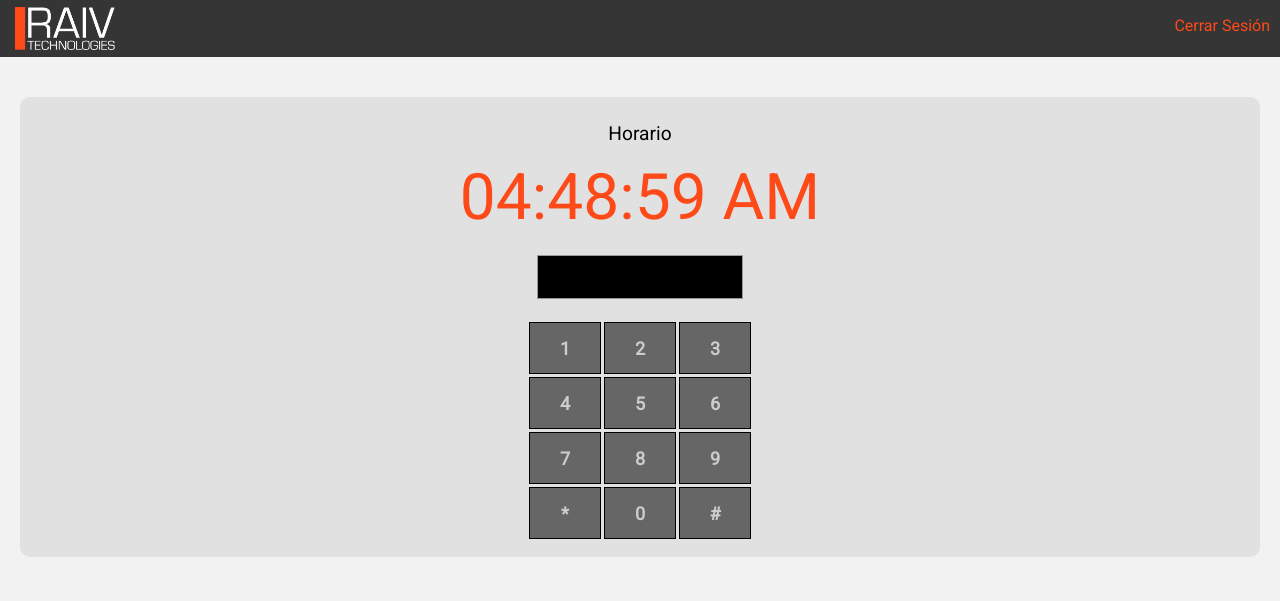
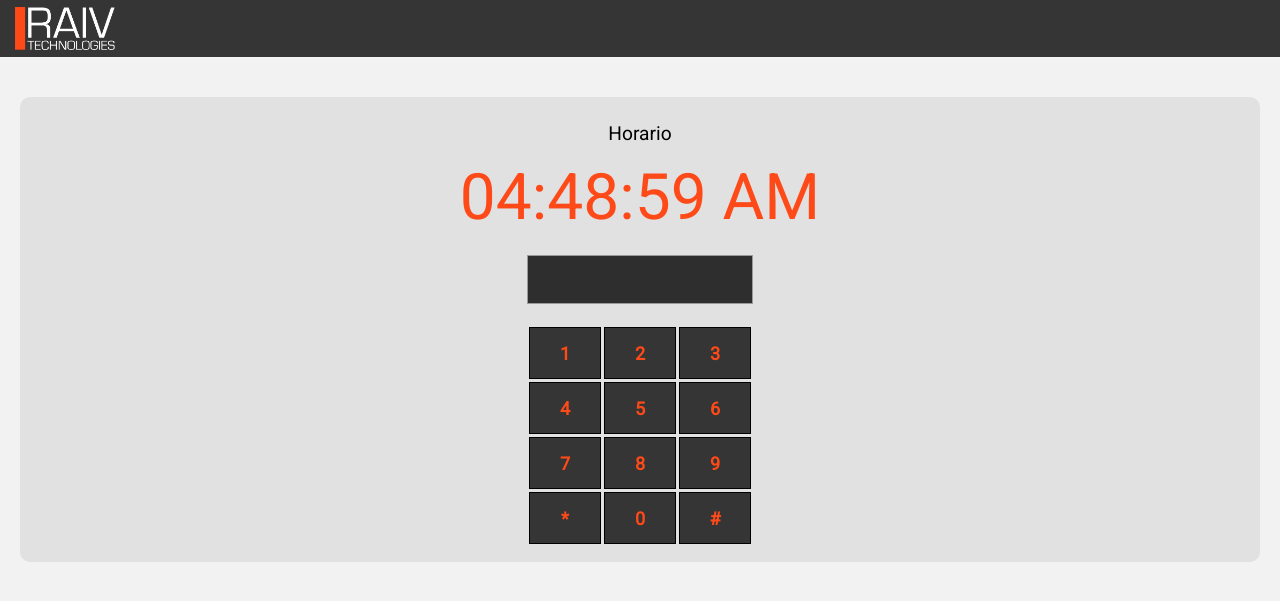
Before and after one commit to RubennCastilloo/ACS, a PHP site: page /sistema2.php in a window 1280 px wide. Shown: the top 601 px of the page. Run offline with PHP 8.4, Linux system fonts and the light colour scheme; the visitor is signed in with stand-in values (Sample User, id 1); some libraries are stand-ins or nearby versions; some web fonts are replaced.

Commit message:
Se manda codigo a sus respectivas páginas y se cambia diseñor de teclado numérico
Se cambió el diseño del teclado numérico y se manda código a sus lugares de origen, como JS y CSS. También se actualiza navegación y la página de sistema se esconde el botón para cerrar sesión y la navegación móvil.

```diff
--- a/css/master.css
+++ b/css/master.css
@@ -262,3 +262,39 @@ div.horario {
   font-size: 4em;
   padding: 10px;
 }
+
+
+/** ESTILOS BOTONES TOUCH**/
+#keypad {margin:auto; margin-top:20px;}
+
+#keypad tr td {
+    vertical-align:middle;
+    text-align:center;
+    border:1px solid #000000;
+    font-size:18px;
+    font-weight:bold;
+    width:60px;
+    height:40px;
+    cursor:pointer;
+    background-color: var(--tercerColor);
+    color: var(--segundoColor);
+    transition: .5s ease-in-out;
+  }
+#keypad tr td:hover {background-color:#999999; color:var(--segundoColorOscuro);}
+
+.display {
+    width:220px;
+    margin:10px auto auto auto;
+    background-color: var(--colorDerechos);
+    color: var(--segundoColor);
+    font-size: 40px;
+    border:1px solid #999999;
+    text-align: center;
+}
+#message {
+    text-align:center;
+    color:#009900;
+    font-size:14px;
+    font-weight:bold;
+    display:none;
+}
--- a/editar-empleado.php
+++ b/editar-empleado.php
@@ -50,13 +50,15 @@ include 'layout/header.php';
                     >
                 </div>
                 <div class="campo">
-                    <label for="usuario">Usuario:</label>
+                    <label for="usuario">No. Empleado:</label>
                     <input
                         type="text"
                         class="input-campo"
-                        placeholder="Nombre(s)"
+                        placeholder="No. Empleado"
                         id="usuario"
                         value="<?php echo ($empleado['usuario']) ? $empleado['usuario'] : ''; ?>"
+                        onKeyPress="return soloNumeros(event)"
+                        maxlength="4"
                     >
                 </div>
                 <div class="campo">
--- a/inc/model/modelo-registro.php
+++ b/inc/model/modelo-registro.php
@@ -64,11 +64,11 @@ try {
         //           'usuario' => $usuario
         //         );
         //       }
-        // } else {
+         } else {
             $respuesta = array (
                 'respuesta' => 'inactivo',
                 'resultado' => 'Empleado inactivo',
-                'usuario' => $usuario
+                'usuario' => $nombres_empleado
               );
         }
       } else {
--- a/layout/header.php
+++ b/layout/header.php
@@ -23,7 +23,7 @@
                     <div class="bar3"></div>
                 </div>
         <ul class="lista-nav movil">
-            <li><a href="sistema.php">Sistema CA</a></li>
+            <li><a href="sistema2.php">Sistema CA</a></li>
             <li><a href="empleados.php">Empleados</a></li>
             <li><a href="asistencias.php">Asistencias</a></li>
             <li><a href="horarios.php">Horarios</a></li>
--- a/sistema2.php
+++ b/sistema2.php
@@ -15,152 +15,16 @@ include 'inc/sesiones.php';
     <title>RAIV Technologies :: Control de Asistencia</title>
 </head>
 <body onload="emptyCode();">
-  <script type="text/javascript">
-    function addCode(key){
-        var code = document.forms[0].code;
-        if(code.value.length < 4){
-            code.value = code.value + key;
-        }
-        if(code.value.length == 4){
-            document.getElementById("message").style.display = "block";
-            console.log(code.value);
-            //Registrar Hora
-            var date = new Date();
-            var h = date.getHours(); // 0 - 23
-            var m = date.getMinutes(); // 0 - 59
-            var s = date.getSeconds(); // 0 - 59
-
-                if(h == 0){
-                    h = 12;
-                }
-
-                if(h > 12){
-                    h = h - 12;
-                }
-
-              h = (h < 10) ? "0" + h : h;
-              m = (m < 10) ? "0" + m : m;
-              s = (s < 10) ? "0" + s : s;
-
-            var horario = h + ":" + m + ":" + s + " ";
-            console.log(horario);
+    <style>
 
 
-          var meses = new Array ("Enero","Febrero","Marzo","Abril","Mayo","Junio","Julio","Agosto","Septiembre","Octubre","Noviembre","Diciembre");
-          var diasSemana = new Array("Domingo","Lunes","Martes","Miércoles","Jueves","Viernes","Sábado");
-          var f=new Date();
-          const fecha = (diasSemana[f.getDay()] + ", " + f.getDate() + " de " + meses[f.getMonth()] + " de " + f.getFullYear());
-
-            const usuarioRegistro = code.value,
-                  // passwordRegistro = document.querySelector('#password-login').value
-                  horaRegistro = horario,
-                  fechaRegistro = fecha;
-
-
-                  if (usuarioRegistro === '') {
-                    notificacionFlotante('error', 'Todos los campos son obligatorios');
-                  } else {
-                    const datosRegistro = new FormData();
-
-                    datosRegistro.append('usuario', usuarioRegistro);
-                    // datosRegistro.append('password', passwordRegistro);
-                    datosRegistro.append('hora', horaRegistro);
-                    datosRegistro.append('fecha', fechaRegistro);
-
-                    //Crear el objeto
-                    const xhr = new XMLHttpRequest();
-
-                    //Abrir la conexion
-                    xhr.open('POST', 'inc/model/modelo-registro.php', true);
-
-                    //Pasar los datos
-                    xhr.onload = function() {
-                      if (this.status === 200) {
-
-                    const respuesta = JSON.parse(xhr.responseText);
-                    // console.log(respuesta);
-                    if (respuesta.respuesta === 'correcto') {
-                      const hora = respuesta.hora;
-
-                      notificacionFlotante('success', 'Registro Correcto ' + hora);
-                      // document.querySelector('form').reset();
-                      emptyCode();
-                    }
-                    if (respuesta.respuesta === 'incorrecto') {
-                      const usuario = respuesta.usuario;
-                      notificacionFlotante('error', 'Password Incorrecto para "' + usuario + '"');
-                    }
-                    if (respuesta.respuesta === 'inactivo') {
-                      console.log(respuesta);
-                      const usuario = respuesta.usuario;
-                      notificacionFlotante('error', 'Emplead@ "'+ usuario +'" Inactivo');
-                      emptyCode();
-                    }
-                    if (respuesta.respuesta === 'noexiste') {
-                      notificacionFlotante('error', 'Empleado No Existe');
-                      emptyCode();
-                    }
-
-                }
-            }
-            xhr.send(datosRegistro);
-             }
-
-          }
-
-
-
-    }
-
-    function submitForm(){
-        document.getElementById("message").style.display = "none";
-    }
-
-    function emptyCode(){
-        document.forms[0].code.value = "";
-        setTimeout(submitForm,2000);
-
-    }
-    </script>
-    <style>
-
-    #keypad {margin:auto; margin-top:20px;}
-
-    #keypad tr td {
-        vertical-align:middle;
-        text-align:center;
-        border:1px solid #000000;
-        font-size:18px;
-        font-weight:bold;
-        width:60px;
-        height:40px;
-        cursor:pointer;
-        background-color:#666666;
-        color:#CCCCCC;}
-    #keypad tr td:hover {background-color:#999999; color:#FFFF00;}
-
-    .display {
-        width:200px;
-        margin:10px auto auto auto;
-        background-color:#000000;
-        color:#00FF00;
-        font-size: 35px;
-        border:1px solid #999999;
-    }
-    #message {
-        text-align:center;
-        color:#009900;
-        font-size:14px;
-        font-weight:bold;
-        display:none;
-    }
     </style>
 <div class="navegacion-principal">
     <nav class="nav">
         <div class="logo">
             <a href="sistema.php"><img src="img/logo-blanco.png" alt="Logo RAIV" class="logo-nav"></a>
         </div>
-                    <ul class="menu-full">
+                    <!-- <ul class="menu-full">
                 <div class="container-movil" onclick="navegacionMovil(this)">
                     <div class="bar1"></div>
                     <div class="bar2"></div>
@@ -174,7 +38,7 @@ include 'inc/sesiones.php';
                 <ul class="oculto responsive" id="menu-responsive">
                     <li><a href="login.php?cerrar_sesion=true" class="cerrar-sesion">Cerrar Sesión</a></li>
                 </ul>
-        </div>
+        </div> -->
 </div>
 
 <div class="contenedor-empleados">
```
Also changed, not shown: empleados.php (+5 -3 lines), js/scripts.js (+107 -0 lines).
